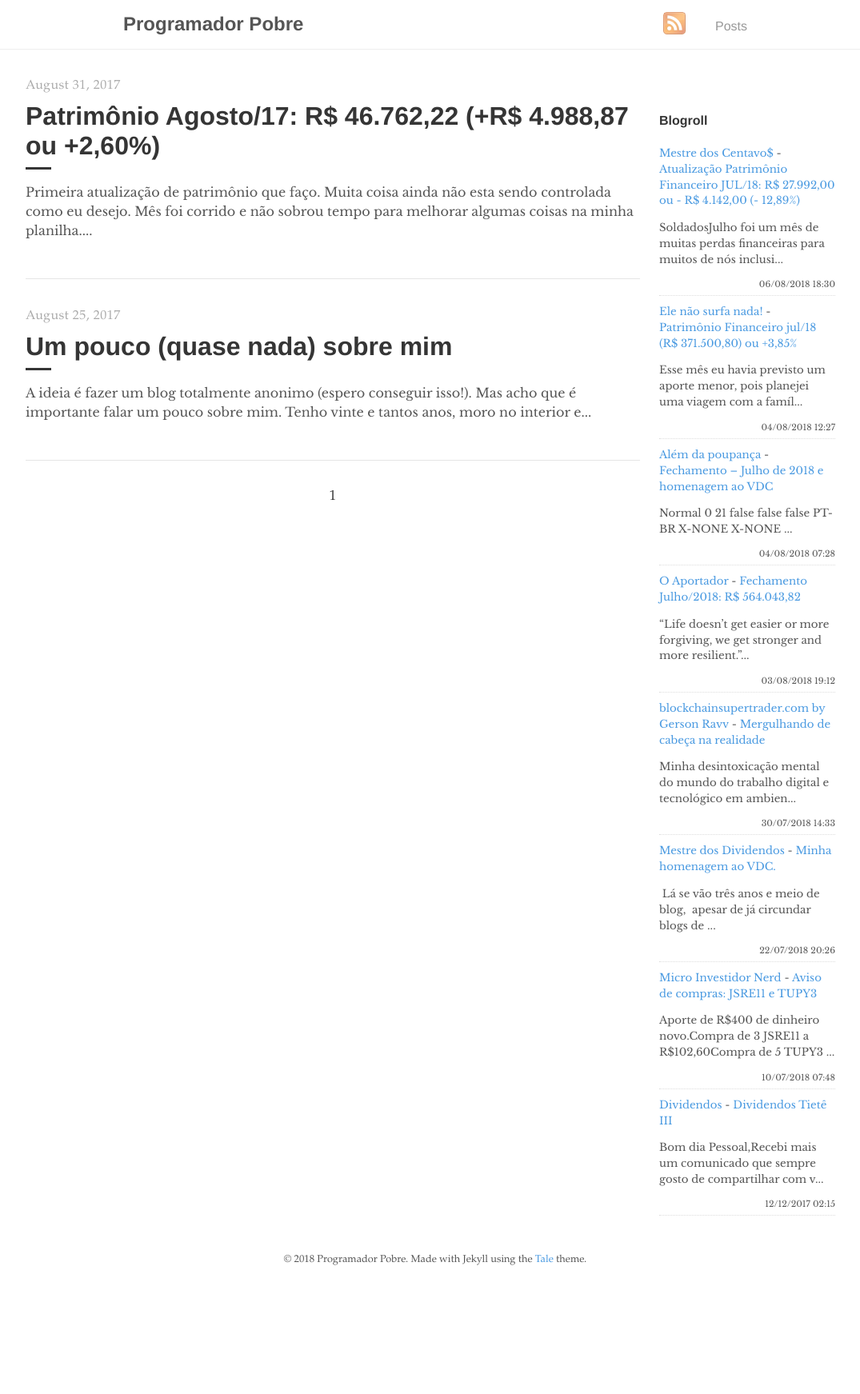
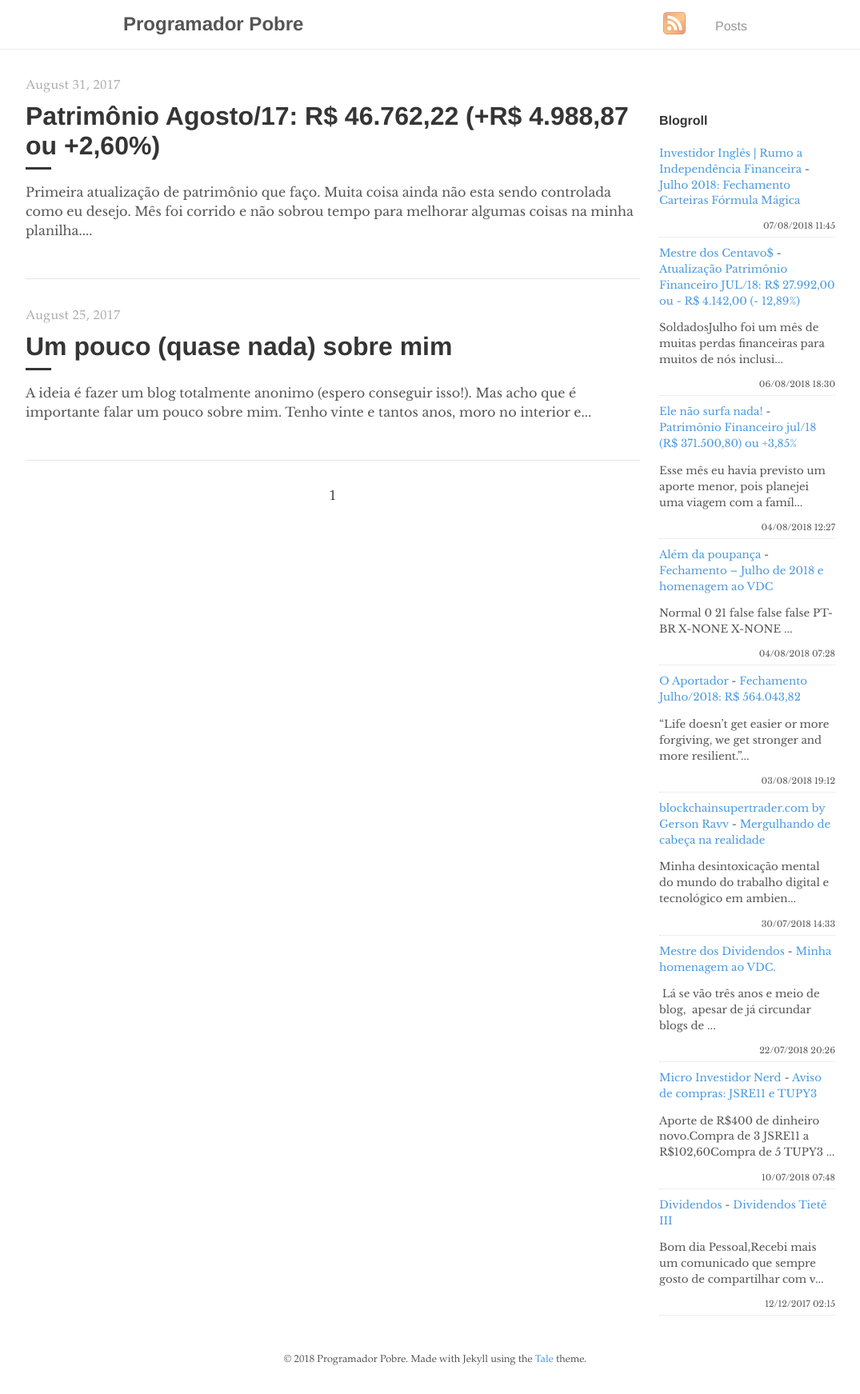
Before and after one commit to programadorpobre/programadorpobre.github.io, a Jekyll site: the page built from index.html, in a window 1280 px wide. Shown: the whole page at 80% size, without its empty margins (96-1171 px from the left). Built offline with Jekyll 4.4.1, drawn with Linux system fonts in a browser that asks for light colours; the list of posts is cut into pages by our own code; comment, search, counter and statistics services are not loaded; before the commit the page ends 1618 px from its top, so only the background shows below that.

Commit message:
[ci skip] travis #368

```diff
--- a/_includes/feed-entries.html
+++ b/_includes/feed-entries.html
@@ -1,3 +1,8 @@
+<div class="feed-entry">
+    <a class="feed-entry-site-name" href="https://www.investidoringles.com/">Investidor Inglês | Rumo a Independência Financeira</a> - <a class="feed-entry-title" href="https://www.investidoringles.com/2018/08/julho-2018-carteiras-formula-magica-greenblatt.html">Julho 2018:  Fechamento Carteiras Fórmula Mágica</a>
+    <p class="feed-entry-summary"></p>
+    <time datetime="2018-08-07T11:45:00.000-03:00">07/08/2018 11:45</time>
+</div>
 <div class="feed-entry">
     <a class="feed-entry-site-name" href="https://mestredoscentavos.blogspot.com/">Mestre dos Centavo$</a> - <a class="feed-entry-title" href="https://mestredoscentavos.blogspot.com/2018/08/atualizacao-patrimonio-financeiro-jul18.html">Atualização Patrimônio Financeiro JUL/18: R$ 27.992,00 ou - R$ 4.142,00 (- 12,89%)</a>
     <p class="feed-entry-summary">SoldadosJulho foi um mês de muitas perdas financeiras para muitos de nós inclusi...</p>
```
